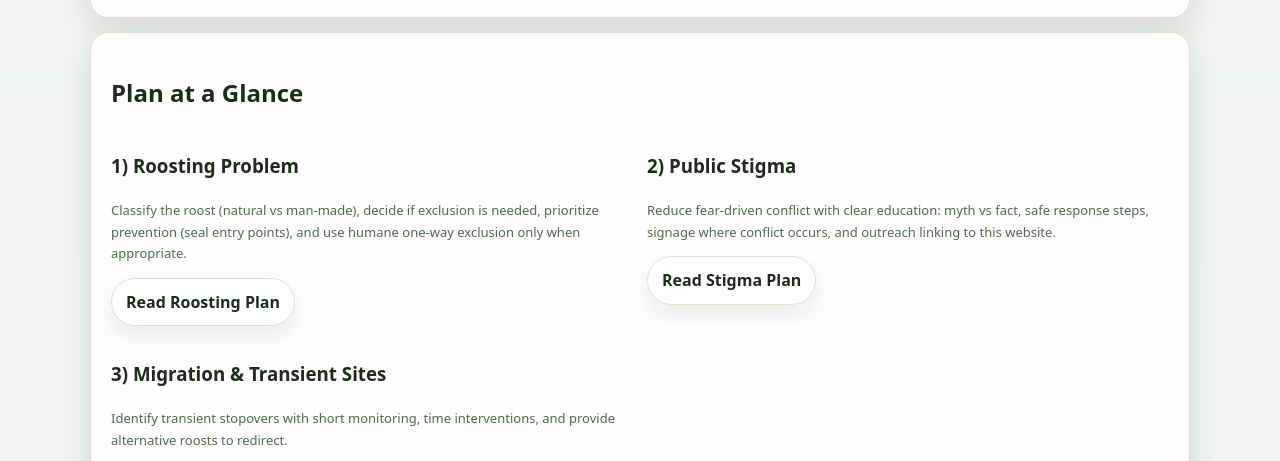
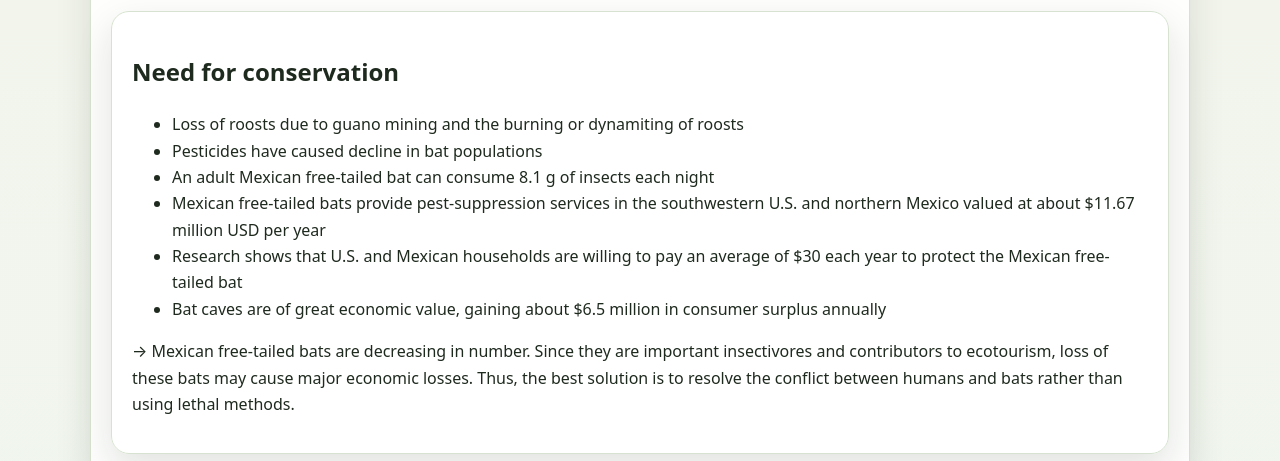
Before and after one commit to graciezhang530/bat-CRP, a plain HTML site: page index.html in a window 1280 px wide. Shown: the part 1072-1533 px from the top of the page. Drawn offline with Linux system fonts and the light colour scheme.

Commit message:
Update index.html

```diff
--- a/index.html
+++ b/index.html
@@ -88,7 +88,22 @@
           </ul>
         </div>
       </div>
-
+<section class="card">
+  <h2>Need for conservation</h2>
+  <ul>
+    <li>Loss of roosts due to guano mining and the burning or dynamiting of roosts</li>
+    <li>Pesticides have caused decline in bat populations</li>
+    <li>An adult Mexican free-tailed bat can consume 8.1 g of insects each night</li>
+    <li>Mexican free-tailed bats provide pest-suppression services in the southwestern U.S. and northern Mexico valued at about $11.67 million USD per year</li>
+    <li>Research shows that U.S. and Mexican households are willing to pay an average of $30 each year to protect the Mexican free-tailed bat</li>
+    <li>Bat caves are of great economic value, gaining about $6.5 million in consumer surplus annually</li>
+  </ul>
+  <p>
+    → Mexican free-tailed bats are decreasing in number. Since they are important insectivores and contributors to ecotourism,
+    loss of these bats may cause major economic losses. Thus, the best solution is to resolve the conflict between humans and bats
+    rather than using lethal methods.
+  </p>
+</section>
 
     </section>
 
```
